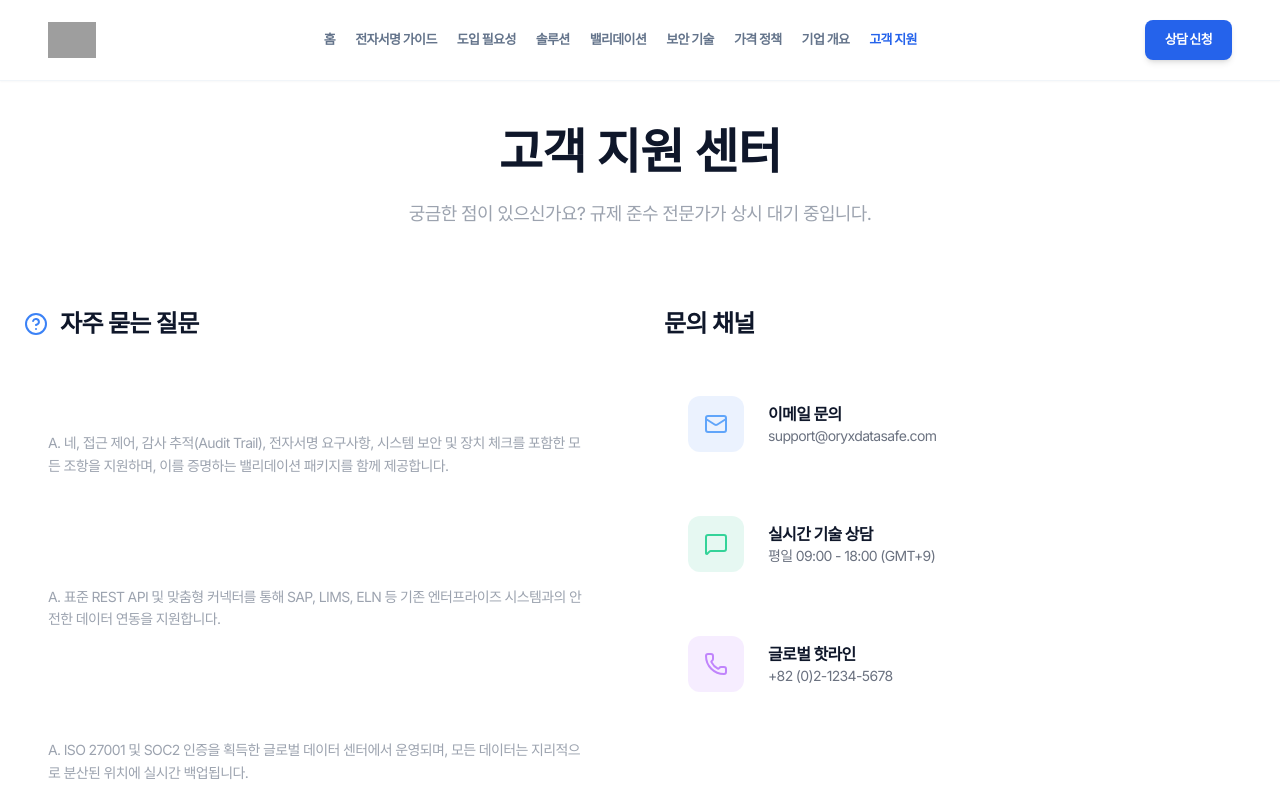
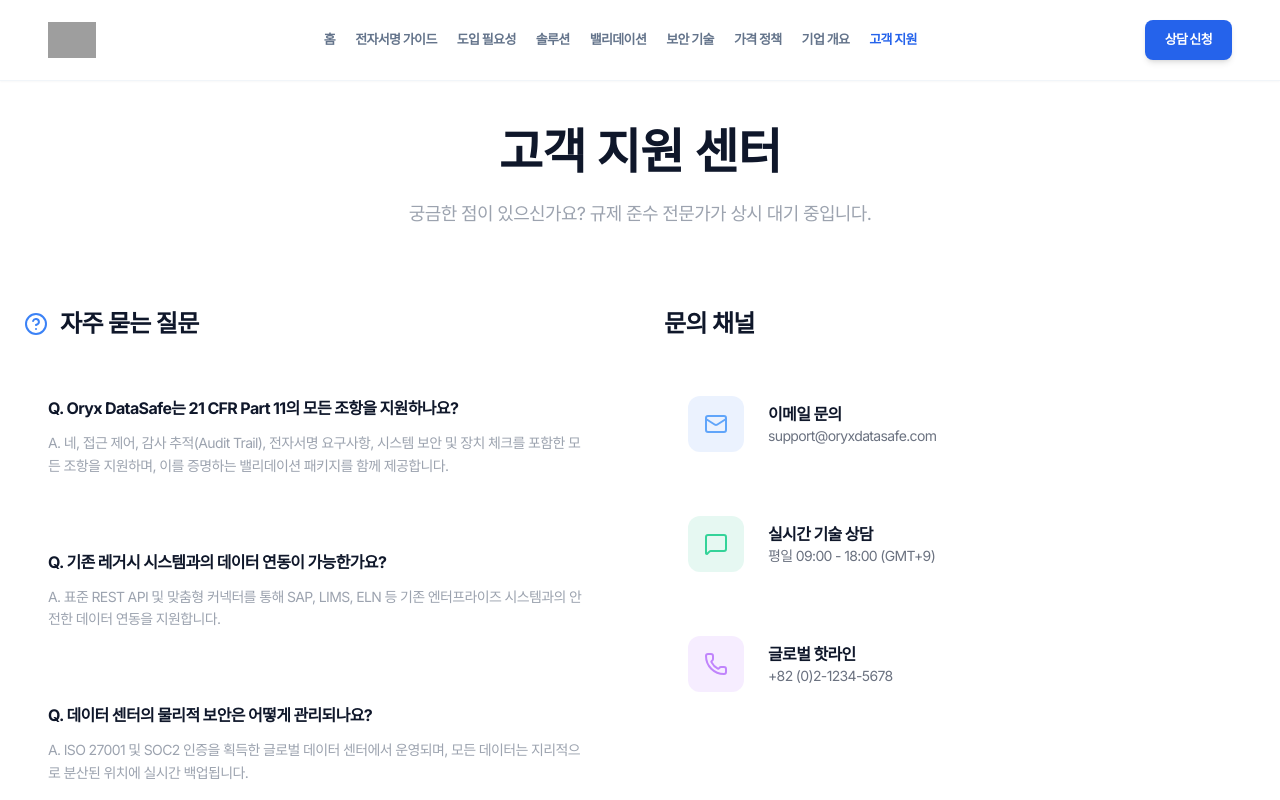
Before and after one commit to oryx-system/HomPage, a React (Vite) app: page / in a window 1280 px wide. Both pictures are taken after a click on the item "기술 지원 및 FAQ". Shown: the top 800 px of the page. Built offline with nearby package versions, Linux system fonts and the light colour scheme; grey boxes are pictures that could not be loaded.

Commit message:
Fix: resolve blank page and Support page UI visibility

```diff
--- a/index.html
+++ b/index.html
@@ -102,5 +102,6 @@
 </head>
 <body class="schematic-bg">
     <div id="root"></div>
+    <script type="module" src="/index.tsx"></script>
 </body>
 </html>
--- a/views/Support.tsx
+++ b/views/Support.tsx
@@ -37,7 +37,7 @@ const Support: React.FC = () => {
             </h2>
             {faqs.map((f, i) => (
               <div key={i} className="p-6 glass rounded-2xl border-white/5 hover:bg-white/5 transition-colors">
-                <h4 className="font-bold mb-3 text-white">Q. {f.q}</h4>
+                <h4 className="font-bold mb-3 text-slate-900">Q. {f.q}</h4>
                 <p className="text-sm text-gray-400 leading-relaxed">A. {f.a}</p>
               </div>
             ))}
```
Also changed, not shown: 1 other file (tests, documents, lock files or other folders).
